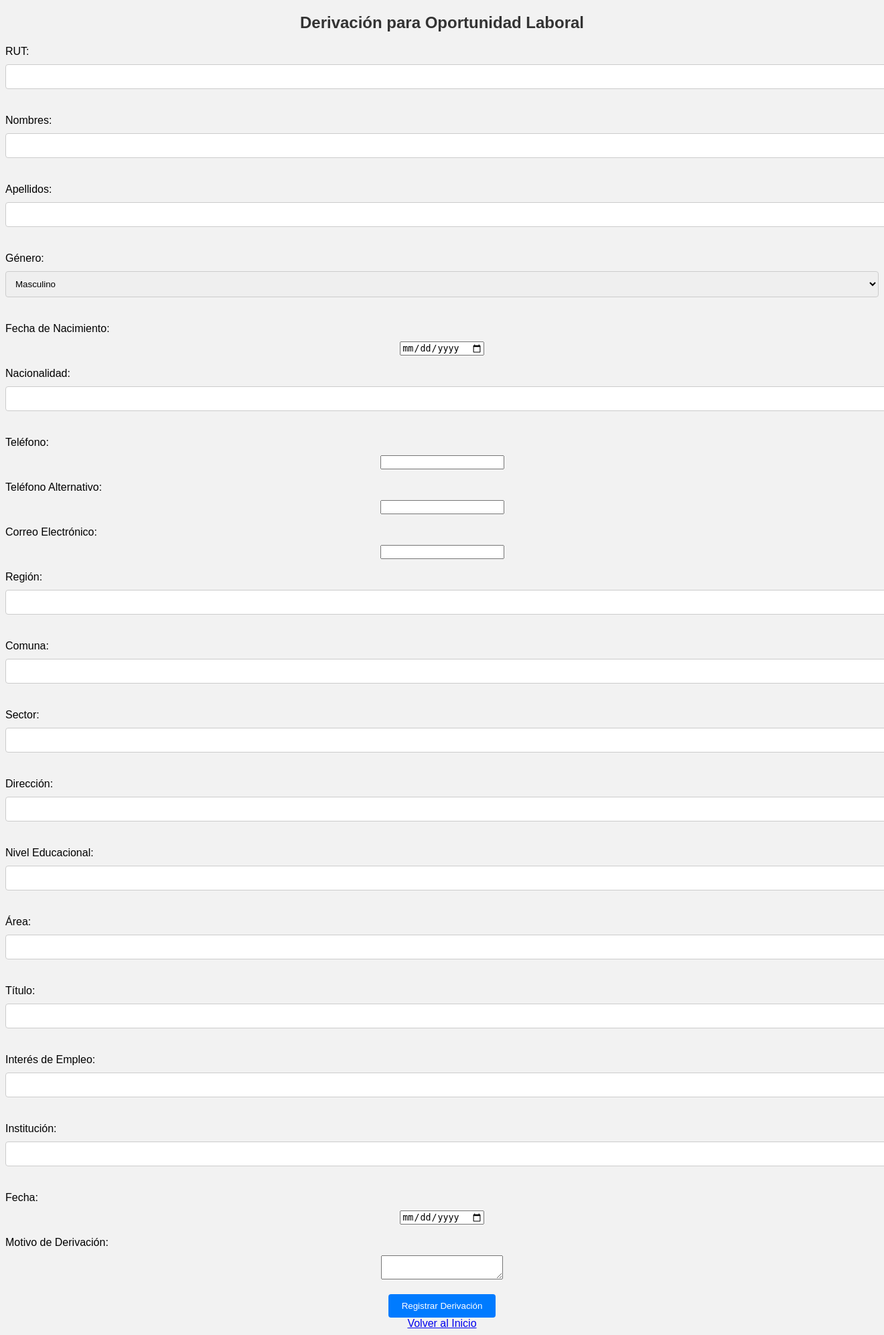
After one commit to Matias-Rojas/SG-OMIL, a PHP site: page /derivacion_empleo.php in a window 1320 px wide; the page is wider, and only the part inside the window is pictured. The commit adds this page. Shown: that part at 67% size. Run offline with PHP 8.4, Linux system fonts and the light colour scheme; the visitor is signed in with stand-in values (Sample User, id 1).

Commit message:
Add files via upload

```diff
--- /dev/null
+++ b/derivacion_empleo.php
@@ -0,0 +1,168 @@
+<?php
+session_start();
+
+// Verificar si el usuario ha iniciado sesión
+if (!isset($_SESSION["loggedin"]) || $_SESSION["loggedin"] !== true) {
+    header("location: login.html");
+    exit;
+}
+
+if ($_SERVER["REQUEST_METHOD"] == "POST") {
+    // Realizar la conexión a la base de datos
+    $servername = "localhost";
+    $db_username = "HURDOX";
+    $db_password = "gokudeus2023";
+    $database = "sg_omil";
+
+    $conn = new mysqli($servername, $db_username, $db_password, $database);
+
+    if ($conn->connect_error) {
+        die("Error de conexión: " . $conn->connect_error);
+    }
+
+    $fecha_derivacion = date("Y-m-d H:i:s"); // Fecha y hora actual
+    $rut = $_POST["rut"];
+    $nombres = $_POST["nombres"];
+    $apellidos = $_POST["apellidos"];
+    $genero = $_POST["genero"];
+    $fecha_nacimiento = $_POST["fecha_nacimiento"];
+    $nacionalidad = $_POST["nacionalidad"];
+    $telefono = $_POST["telefono"];
+    $celular_alternativo = isset($_POST["celular_alternativo"]) ? $_POST["celular_alternativo"] : null;
+    $correo_electronico = $_POST["correo_electronico"];
+    $region = $_POST["region"];
+    $comuna = $_POST["comuna"];
+    $sector = $_POST["sector"];
+    $direccion = $_POST["direccion"];
+    $nivel_educacional = $_POST["nivel_educacional"];
+    $area = $_POST["area"];
+    $titulo = $_POST["titulo"];
+    $interes_empleo = $_POST["interes_empleo"];
+    $institucion = $_POST["institucion"];
+    $fecha = $_POST["fecha"];
+    $motivo_derivacion = $_POST["motivo_derivacion"];
+
+    $sql_insert = "INSERT INTO sg_omil_derivacion_oportunidad_laboral
+        (fecha_derivacion, rut, nombres, apellidos, genero, fecha_nacimiento, nacionalidad, telefono, celular_alternativo,
+        correo_electronico, region, comuna, sector, direccion, nivel_educacional, area, titulo, interes_empleo,
+        institucion, fecha, motivo_derivacion)
+        VALUES (?, ?, ?, ?, ?, ?, ?, ?, ?, ?, ?, ?, ?, ?, ?, ?, ?, ?, ?, ?, ?)";
+
+    $stmt_insert = $conn->prepare($sql_insert);
+    $stmt_insert->bind_param("sssssssssssssssssssss",
+        $fecha_derivacion, $rut, $nombres, $apellidos, $genero, $fecha_nacimiento, $nacionalidad, $telefono,
+        $celular_alternativo, $correo_electronico, $region, $comuna, $sector, $direccion, $nivel_educacional,
+        $area, $titulo, $interes_empleo, $institucion, $fecha, $motivo_derivacion);
+
+    if ($stmt_insert->execute()) {
+        // Éxito al registrar la derivación para oportunidad laboral
+        echo "Derivación para oportunidad laboral registrada con éxito.";
+    } else {
+        // Error al registrar la derivación para oportunidad laboral
+        echo "Error al registrar la derivación para oportunidad laboral.";
+    }
+
+    $stmt_insert->close();
+    $conn->close();
+}
+?>
+
+<!DOCTYPE html>
+<html lang="es">
+<head>
+    <meta charset="UTF-8">
+    <title>Derivación para Oportunidad Laboral</title>
+    <link rel="stylesheet" type="text/css" href="styles.css">
+</head>
+<body>
+    <h2>Derivación para Oportunidad Laboral</h2>
+    <form method="POST">
+        <label for="rut">RUT:</label>
+        <input type="text" id="rut" name="rut" required>
+        <br><br>
+
+        <label for="nombres">Nombres:</label>
+        <input type="text" id="nombres" name="nombres" required>
+        <br><br>
+
+        <label for="apellidos">Apellidos:</label>
+        <input type="text" id="apellidos" name="apellidos" required>
+        <br><br>
+
+        <label for="genero">Género:</label>
+        <select name="genero" id="genero">
+            <option value="Masculino">Masculino</option>
+            <option value="Femenino">Femenino</option>
+            <option value="Otro">Otro</option>
+        </select>
+        <br><br>
+
+        <label for="fecha_nacimiento">Fecha de Nacimiento:</label>
+        <input type="date" id="fecha_nacimiento" name="fecha_nacimiento">
+        <br><br>
+
+        <label for="nacionalidad">Nacionalidad:</label>
+        <input type="text" id="nacionalidad" name="nacionalidad">
+        <br><br>
+
+        <label for="telefono">Teléfono:</label>
+        <input type="tel" id="telefono" name="telefono">
+        <br><br>
+
+        <label for="celular_alternativo">Teléfono Alternativo:</label>
+        <input type="tel" id="celular_alternativo" name="celular_alternativo">
+        <br><br>
+
+        <label for="correo_electronico">Correo Electrónico:</label>
+        <input type="email" id="correo_electronico" name="correo_electronico">
+        <br><br>
+
+        <label for="region">Región:</label>
+        <input type="text" id="region" name="region">
+        <br><br>
+
+        <label for="comuna">Comuna:</label>
+        <input type="text" id="comuna" name="comuna">
+        <br><br>
+
+        <label for="sector">Sector:</label>
+        <input type="text" id="sector" name="sector">
+        <br><br>
+
+        <label for="direccion">Dirección:</label>
+        <input type="text" id="direccion" name="direccion">
+        <br><br>
+
+        <label for="nivel_educacional">Nivel Educacional:</label>
+        <input type="text" id="nivel_educacional" name="nivel_educacional">
+        <br><br>
+
+        <label for="area">Área:</label>
+        <input type="text" id="area" name="area">
+        <br><br>
+
+        <label for="titulo">Título:</label>
+        <input type="text" id="titulo" name="titulo">
+        <br><br>
+
+        <label for="interes_empleo">Interés de Empleo:</label>
+        <input type="text" id="interes_empleo" name="interes_empleo" required>
+        <br><br>
+
+        <label for="institucion">Institución:</label>
+        <input type="text" id="institucion" name="institucion">
+        <br><br>
+
+        <label for="fecha">Fecha:</label>
+        <input type="date" id="fecha" name="fecha" required>
+        <br><br>
+
+        <label for="motivo_derivacion">Motivo de Derivación:</label>
+        <textarea id="motivo_derivacion" name="motivo_derivacion" required></textarea>
+        <br><br>
+
+        <input type="submit" value="Registrar Derivación">
+    </form>
+    <a href="welcome.php">Volver al Inicio</a>
+</body>
+</html>
--- a/welcome.php
+++ b/welcome.php
@@ -100,8 +100,9 @@ $correo = $_SESSION["email"];
         <a href="reporte_visita_otec.php">Reporte de Visita a Otec</a>
         <a href="registrar_meta_anual.php">Registrar Meta Anual</a>
         <a href="registrar_avance_mensual.php">Registrar Avance Mensual</a>
-        <a href="registrar_requerimiento_capacitacion.php">Registrar Requerimiento de Capacitacion</a>
-        <a href="registrar_requerimiento_laboral.php">Registrar Requerimiento Laboral</a>
+        <a href="derivacion_capacitacion.php">Derivacion Capacitacion</a>
+        <a href="derivacion_empleo.php">Derivacion Oportunidad Laboral</a>
+        <a href="cambiar_contraseña.php">Cambiar Contraseña</a>
         <!--<a href="matricular_usuarios.php">Matricular Usuario a Capacitacion</a>-->
         <!--<a href="registrar_capacitacion.php">Registrar Usuario a Capacitacion</a>-->
 
```
Also changed, not shown: cambiar_contraseña.php (added, +89 -0 lines), derivacion_capacitacion.php (added, +168 -0 lines).
